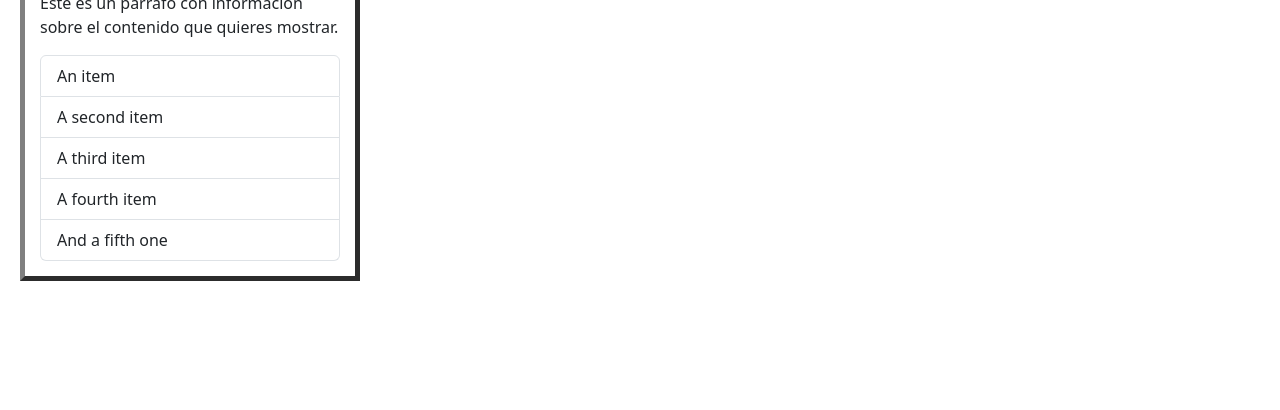
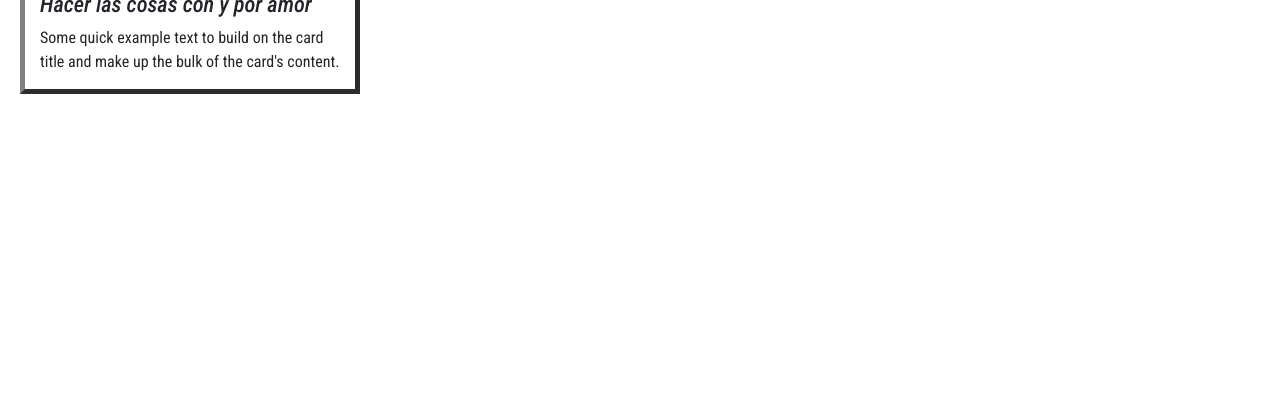
Before and after one commit to Satarancia/ProyectoP, a plain HTML site: page index.html in a window 1280 px wide. Shown: the part 390-800 px from the top of the page. Drawn offline with nearby package versions, Linux system fonts and the light colour scheme; a script that the page names is missing.

Commit message:
Cambiando acerca de mi, card

```diff
--- a/assets/css/style.css
+++ b/assets/css/style.css
@@ -13,3 +13,13 @@ body{
     margin: 20px;
    box-sizing: content-box;
 }
+
+body{
+    font-family: "Roboto Condensed", sans-serif;
+
+}
+
+#textoAbajo{
+    font-style: italic;
+    font-size: 140%;
+}
--- a/index.html
+++ b/index.html
@@ -3,6 +3,9 @@
 <head>
     <meta charset="UTF-8">
     <meta name="viewport" content="width=device-width, initial-scale=1.0">
+    <link rel="preconnect" href="https://fonts.googleapis.com">
+<link rel="preconnect" href="https://fonts.gstatic.com" crossorigin>
+<link href="https://fonts.googleapis.com/css2?family=Poppins:ital,wght@0,300;1,300&family=Roboto+Condensed:ital,wght@0,100..900;1,100..900&display=swap" rel="stylesheet">
         <link href="https://cdn.jsdelivr.net/npm/bootstrap@5.3.3/dist/css/bootstrap.min.css" rel="stylesheet" integrity="sha384-QWTKZyjpPEjISv5WaRU9OFeRpok6YctnYmDr5pNlyT2bRjXh0JMhjY6hW+ALEwIH" crossorigin="anonymous">
         <link rel="stylesheet" href="assets/css/style.css">
         <title>Proyecto P</title>
@@ -34,16 +37,14 @@
         </div>
         <div class="info-container">
             <h2>Sebastiana Isadora Olivares Beltrán</h2>
-            <p>Este es un párrafo con información sobre el contenido que quieres mostrar.</p>
+            <h3 id="textoAbajo">Hacer las cosas con y por amor</h3>
         </div>
-        <ul class="list-group">
-            <li class="list-group-item">An item</li>
-            <li class="list-group-item">A second item</li>
-            <li class="list-group-item">A third item</li>
-            <li class="list-group-item">A fourth item</li>
-            <li class="list-group-item">And a fifth one</li>
-          </ul>
+        <div class="card-body">
+          <p class="card-text">Some quick example text to build on the card title and make up the bulk of the card's content.</p>
+        </div>
     </section>
+
+
 
 
 
```
